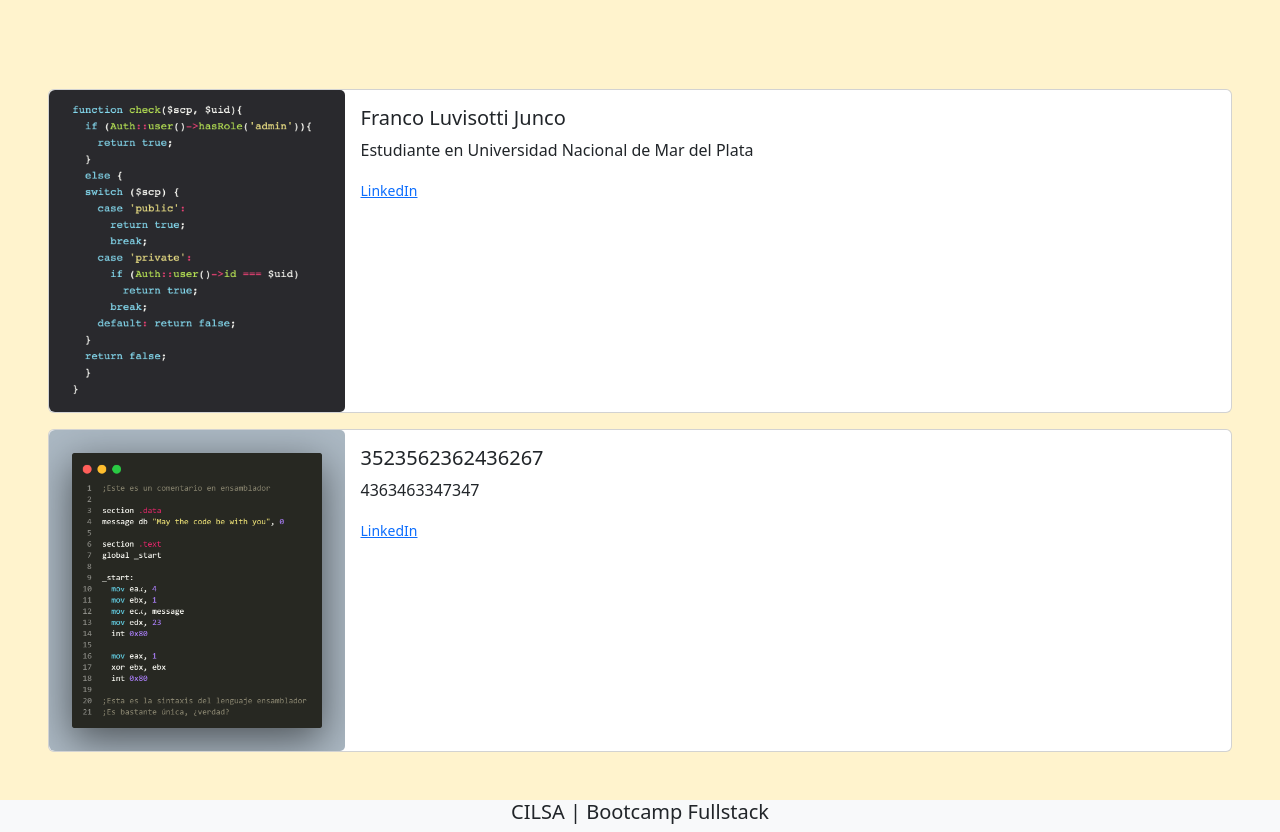
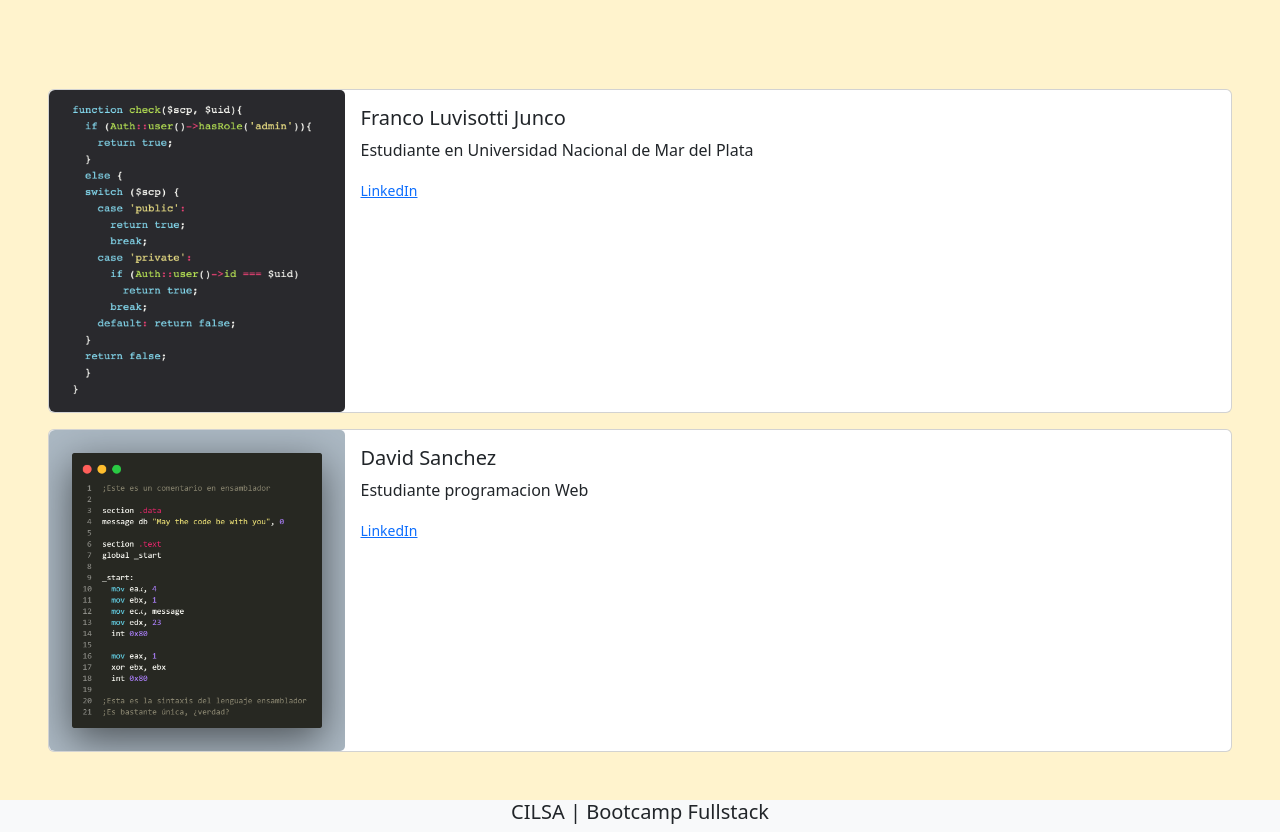
Before and after one commit to FrancoLuvisotti/tareas-de-clase, a plain HTML site: page pages/perfil.html in a window 1280 px wide. Shown: the part 63-895 px from the top of the page. Drawn offline with Linux system fonts and the light colour scheme.

Commit message:
detalles

```diff
--- a/pages/perfil.html
+++ b/pages/perfil.html
@@ -57,9 +57,9 @@
                 </div>
                 <div class="col-md-9">
                     <div class="card-body">
-                        <h5 class="card-title">3523562362436267</h5>
-                        <p class="card-text">4363463347347</p>
-                        <p class="card-text"><small class="text-body-secondary"><a href="">LinkedIn</a></small></p>
+                        <h5 class="card-title">David Sanchez</h5>
+                        <p class="card-text">Estudiante programacion Web</p>
+                        <p class="card-text"><small class="text-body-secondary"><a href="https://www.linkedin.com/in/david-sanchez-63b215216/">LinkedIn</a></small></p>
                     </div>
                 </div>
             </div>
```
